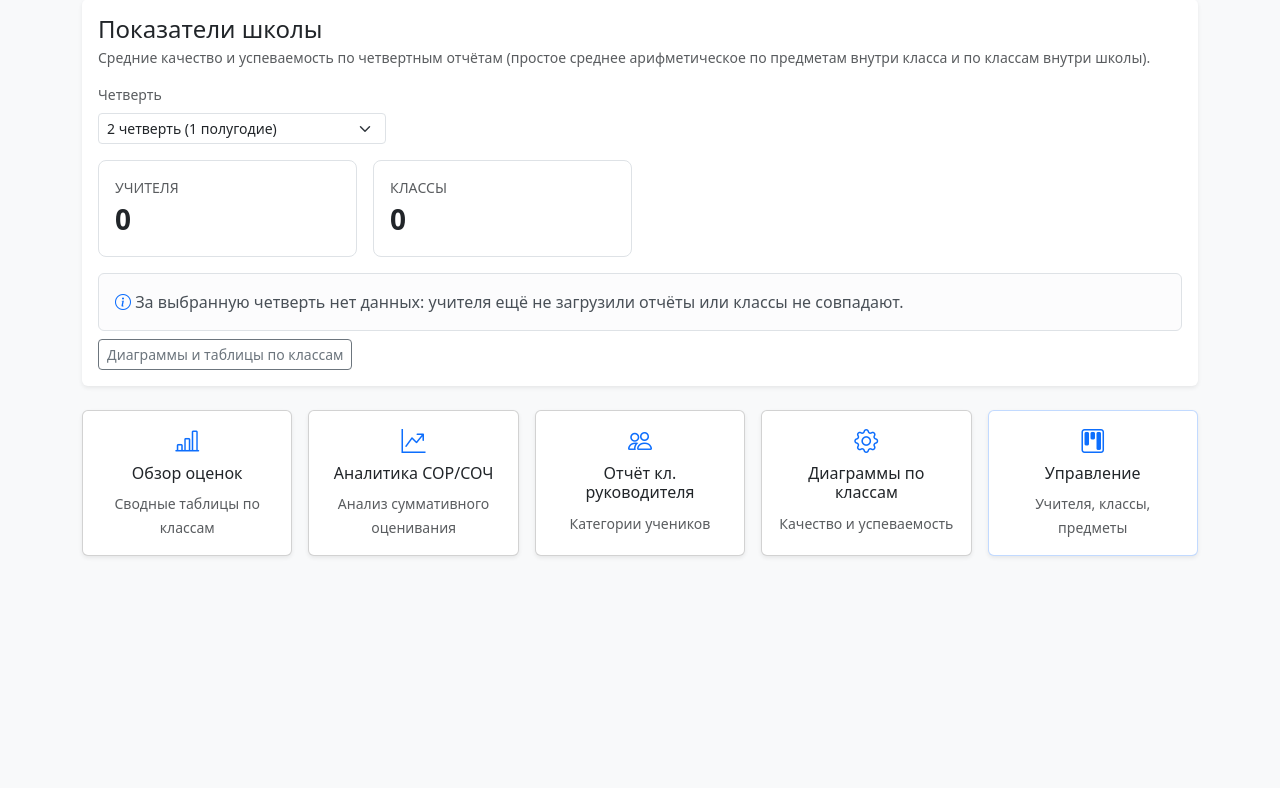
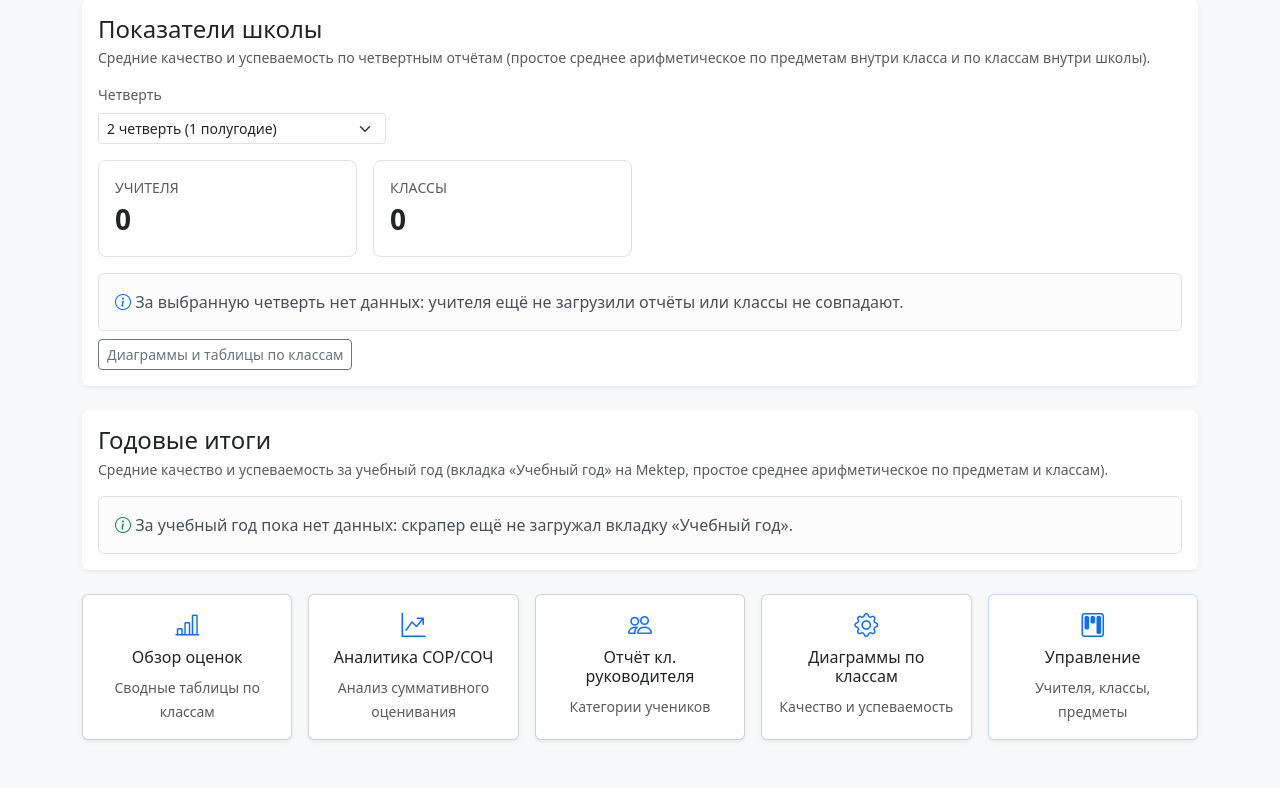
Before and after one commit to ed-baer97/pdf-to-excel-scraper-main, a Flask app: page /admin/ in a window 1280 px wide. Shown: the part 173-961 px from the top of the page. Before the commit the page ends 730 px from the top, so only its background shows below. Run offline with Flask 3, Linux system fonts and the light colour scheme; a user stored in the database is signed in.

Commit message:
Enhance period handling and metrics aggregation for academic year
- Added support for the "Учебный год" (academic year) period in various components, including `PERIOD_MAP`, user prompts, and report generation functions.
- Updated the `aggregate_class_metrics` and introduced `aggregate_year_metrics` to calculate metrics for the academic year, ensuring consistent data handling across different periods.
- Enhanced validation in the API to accommodate the new period type, improving error messaging for users.
- Updated translations and dashboard templates to reflect the new academic year metrics, providing clearer insights for users.

```diff
--- a/mektep-desktop/app/main_window.py
+++ b/mektep-desktop/app/main_window.py
@@ -302,14 +302,16 @@ class MektepMainWindow(QMainWindow):
                 "1 тоқсан",
                 "2 тоқсан (1 жартыжылдық)",
                 "3 тоқсан",
-                "4 тоқсан (2 жартыжылдық)"
+                "4 тоқсан (2 жартыжылдық)",
+                "Оқу жылы",
             ])
         else:
             self.period_combo.addItems([
                 "1 четверть",
                 "2 четверть (1 полугодие)",
                 "3 четверть",
-                "4 четверть (2 полугодие)"
+                "4 четверть (2 полугодие)",
+                "Учебный год",
             ])
         self.period_combo.setCurrentIndex(1)
         self.period_combo.setMinimumHeight(30)
--- a/mektep-desktop/app/report_pipeline/period_map.py
+++ b/mektep-desktop/app/report_pipeline/period_map.py
@@ -8,4 +8,5 @@ except ImportError:
         "2": "2 четверть (1 полугодие)",
         "3": "3 четверть",
         "4": "4 четверть (2 полугодие)",
+        "5": "Учебный год",
     }
--- a/webapp/constants.py
+++ b/webapp/constants.py
@@ -11,6 +11,7 @@ PERIOD_MAP = {
     "2": "2 четверть (1 полугодие)",
     "3": "3 четверть",
     "4": "4 четверть (2 полугодие)",
+    "5": "Учебный год",
 }
 
 _SUBGROUP_RE = re.compile(r"\s*\(\d+\)\s*$")
--- a/webapp/models.py
+++ b/webapp/models.py
@@ -262,8 +262,8 @@ class GradeReport(db.Model):
     school_id = db.Column(db.Integer, db.ForeignKey("schools.id"), nullable=False, index=True)
     class_name = db.Column(db.String(64), nullable=False)  # "7А"
     subject_name = db.Column(db.String(255), nullable=False)  # "Математика"
-    period_type = db.Column(db.String(20), nullable=False)  # "quarter" или "semester"
-    period_number = db.Column(db.Integer, nullable=False)  # 1-4 для четверти, 1-2 для полугодия
+    period_type = db.Column(db.String(20), nullable=False)  # "quarter", "semester" или "year"
+    period_number = db.Column(db.Integer, nullable=False)  # 1-4 для четверти, 1-2 для полугодия, 1 для учебного года
 
     # JSON данные оценок
     # Формат grades_json:
--- a/webapp/services/admin_dashboard.py
+++ b/webapp/services/admin_dashboard.py
@@ -175,23 +175,12 @@ def _accumulate_report_into_class_totals(
     class_totals[class_name]["weight_total"] += total
 
 
-def aggregate_class_metrics(school_id: int, period_number: int, active_class_names: set[str]) -> dict:
+def _build_metrics_from_reports(reports: list, active_class_names: set[str]) -> dict:
+    """Общее ядро агрегации: из списка отчётов строит класс‑тоталы и сводку.
+
+    Качество/успеваемость считаются простым средним арифметическим: внутри
+    класса — по всем его предметам; по школе/параллелям — по классам с данными.
     """
-    Качество/успеваемость по классам и по школе — простое среднее арифметическое.
-
-    Внутри класса: простое среднее процентов по всем учебным предметам.
-    По школе и параллелям: простое среднее процентов по классам.
-
-    Учитываются только отчёты, у которых class_name есть в списке классов школы
-    (таблица Class). Так удалённый из списка класс не отображается на диаграммах,
-    даже если строки GradeReport остались в базе (их можно удалить в «Обзоре оценок»).
-
-    Returns dict with:
-      class_totals, school_quality, school_success,
-      parallel (1-4, 5-9, 10-11): optional floats,
-      classes_with_data, total_weight, has_data.
-    """
-    reports = get_quarter_reports(school_id, period_number)
     roster = set(active_class_names)
     class_totals: dict = {}
     for report in reports:
@@ -249,6 +238,43 @@ def aggregate_class_metrics(school_id: int, period_number: int, active_class_nam
     }
 
 
+def aggregate_class_metrics(school_id: int, period_number: int, active_class_names: set[str]) -> dict:
+    """
+    Качество/успеваемость по классам и по школе за выбранную четверть —
+    простое среднее арифметическое.
+
+    Внутри класса: простое среднее процентов по всем учебным предметам.
+    По школе и параллелям: простое среднее процентов по классам.
+
+    Учитываются только отчёты, у которых class_name есть в списке классов школы
+    (таблица Class). Так удалённый из списка класс не отображается на диаграммах,
+    даже если строки GradeReport остались в базе (их можно удалить в «Обзоре оценок»).
+
+    Returns dict with:
+      class_totals, school_quality, school_success,
+      parallel (1-4, 5-9, 10-11): optional floats,
+      classes_with_data, total_weight, has_data.
+    """
+    reports = get_quarter_reports(school_id, period_number)
+    return _build_metrics_from_reports(reports, active_class_names)
+
+
+def aggregate_year_metrics(school_id: int, active_class_names: set[str]) -> dict:
+    """
+    Качество/успеваемость по классам и по школе за учебный год.
+
+    Берёт отчёты ``period_type="year"`` (заполняется скрапером со вкладки
+    ``#chetvert_5`` на Mektep), агрегация — простое среднее арифметическое,
+    структура результата совпадает с :func:`aggregate_class_metrics`.
+    """
+    reports = GradeReport.query.filter_by(
+        school_id=school_id,
+        period_type="year",
+        period_number=1,
+    ).all()
+    return _build_metrics_from_reports(reports, active_class_names)
+
+
 def chart_series_from_class_totals(class_totals: dict) -> tuple[list[str], list[float], list[float]]:
     """Build sorted label/value lists for bar charts.
 
--- a/webapp/templates/admin/dashboard.html
+++ b/webapp/templates/admin/dashboard.html
@@ -143,6 +143,109 @@
     </div>
   </div>
 
+  <div class="card border-0 shadow-sm mb-4">
+    <div class="card-body">
+      <div class="d-flex flex-wrap justify-content-between align-items-start gap-3 mb-3">
+        <div>
+          <h4 class="mb-1">{{ _('year_kpi_title') }}</h4>
+          <p class="text-muted small mb-0">{{ _('year_kpi_hint') }}</p>
+        </div>
+      </div>
+
+      {% if year_metrics.has_data %}
+      <div class="row g-3 mb-2">
+        <div class="col-6 col-md-3">
+          <div class="border rounded-3 p-3 h-100 bg-success bg-opacity-10">
+            <div class="small text-muted text-uppercase">{{ _('quality_label') }}, %</div>
+            <div class="fs-3 fw-semibold text-success">{{ year_metrics.school_quality }}%</div>
+          </div>
+        </div>
+        <div class="col-6 col-md-3">
+          <div class="border rounded-3 p-3 h-100 bg-success bg-opacity-25">
+            <div class="small text-muted text-uppercase">{{ _('success_label') }}, %</div>
+            <div class="fs-3 fw-semibold text-success">{{ year_metrics.school_success }}%</div>
+          </div>
+        </div>
+        <div class="col-6 col-md-3">
+          <div class="border rounded-3 p-3 h-100">
+            <div class="small text-muted text-uppercase">{{ _('school_kpi_classes_with_data') }}</div>
+            <div class="fs-3 fw-semibold">{{ year_metrics.classes_with_data }}</div>
+          </div>
+        </div>
+      </div>
+      <div class="row g-3">
+        <div class="col-12 col-md-4">
+          <div class="border rounded-3 h-100 shadow-sm bg-white overflow-hidden">
+            <div class="px-3 py-2 border-bottom bg-success small fw-semibold text-white">{{ _('classes_1_4') }}</div>
+            <div class="p-3">
+              <div class="row g-2">
+                <div class="col-6">
+                  <div class="border rounded-3 p-2 h-100 text-center bg-success bg-opacity-10">
+                    <div class="small text-muted text-uppercase">{{ _('quality_label') }}</div>
+                    <div class="fs-5 fw-semibold text-success mb-0">{% if year_metrics.parallel['1-4'].quality is not none %}{{ year_metrics.parallel['1-4'].quality }}%{% else %}<span class="text-muted">—</span>{% endif %}</div>
+                  </div>
+                </div>
+                <div class="col-6">
+                  <div class="border rounded-3 p-2 h-100 text-center bg-success bg-opacity-25">
+                    <div class="small text-muted text-uppercase">{{ _('success_label') }}</div>
+                    <div class="fs-5 fw-semibold text-success mb-0">{% if year_metrics.parallel['1-4'].success is not none %}{{ year_metrics.parallel['1-4'].success }}%{% else %}<span class="text-muted">—</span>{% endif %}</div>
+                  </div>
+                </div>
+              </div>
+            </div>
+          </div>
+        </div>
+        <div class="col-12 col-md-4">
+          <div class="border rounded-3 h-100 shadow-sm bg-white overflow-hidden">
+            <div class="px-3 py-2 border-bottom bg-success small fw-semibold text-white">{{ _('classes_5_9') }}</div>
+            <div class="p-3">
+              <div class="row g-2">
+                <div class="col-6">
+                  <div class="border rounded-3 p-2 h-100 text-center bg-success bg-opacity-10">
+                    <div class="small text-muted text-uppercase">{{ _('quality_label') }}</div>
+                    <div class="fs-5 fw-semibold text-success mb-0">{% if year_metrics.parallel['5-9'].quality is not none %}{{ year_metrics.parallel['5-9'].quality }}%{% else %}<span class="text-muted">—</span>{% endif %}</div>
+                  </div>
+                </div>
+                <div class="col-6">
+                  <div class="border rounded-3 p-2 h-100 text-center bg-success bg-opacity-25">
+                    <div class="small text-muted text-uppercase">{{ _('success_label') }}</div>
+                    <div class="fs-5 fw-semibold text-success mb-0">{% if year_metrics.parallel['5-9'].success is not none %}{{ year_metrics.parallel['5-9'].success }}%{% else %}<span class="text-muted">—</span>{% endif %}</div>
+                  </div>
+                </div>
+              </div>
+            </div>
+          </div>
+        </div>
+        <div class="col-12 col-md-4">
+          <div class="border rounded-3 h-100 shadow-sm bg-white overflow-hidden">
+            <div class="px-3 py-2 border-bottom bg-success small fw-semibold text-white">{{ _('classes_10_11') }}</div>
+            <div class="p-3">
+              <div class="row g-2">
+                <div class="col-6">
+                  <div class="border rounded-3 p-2 h-100 text-center bg-success bg-opacity-10">
+                    <div class="small text-muted text-uppercase">{{ _('quality_label') }}</div>
+                    <div class="fs-5 fw-semibold text-success mb-0">{% if year_metrics.parallel['10-11'].quality is not none %}{{ year_metrics.parallel['10-11'].quality }}%{% else %}<span class="text-muted">—</span>{% endif %}</div>
+                  </div>
+                </div>
+                <div class="col-6">
+                  <div class="border rounded-3 p-2 h-100 text-center bg-success bg-opacity-25">
+                    <div class="small text-muted text-uppercase">{{ _('success_label') }}</div>
+                    <div class="fs-5 fw-semibold text-success mb-0">{% if year_metrics.parallel['10-11'].success is not none %}{{ year_metrics.parallel['10-11'].success }}%{% else %}<span class="text-muted">—</span>{% endif %}</div>
+                  </div>
+                </div>
+              </div>
+            </div>
+          </div>
+        </div>
+      </div>
+      {% else %}
+      <div class="alert alert-light border mb-0">
+        <i class="bi bi-info-circle text-success"></i> {{ _('year_kpi_no_data') }}
+      </div>
+      {% endif %}
+    </div>
+  </div>
+
   <!-- Навигация по разделам -->
   <div class="row row-cols-1 row-cols-sm-2 row-cols-lg-5 g-3 mb-4">
     <div class="col">
--- a/webapp/translator.py
+++ b/webapp/translator.py
@@ -109,6 +109,9 @@ TRANSLATIONS = {
         'school_kpi_title': 'Показатели школы',
         'school_kpi_hint': 'Средние качество и успеваемость по четвертным отчётам (простое среднее арифметическое по предметам внутри класса и по классам внутри школы).',
         'school_kpi_no_data': 'За выбранную четверть нет данных: учителя ещё не загрузили отчёты или классы не совпадают.',
+        'year_kpi_title': 'Годовые итоги',
+        'year_kpi_hint': 'Средние качество и успеваемость за учебный год (вкладка «Учебный год» на Mektep, простое среднее арифметическое по предметам и классам).',
+        'year_kpi_no_data': 'За учебный год пока нет данных: скрапер ещё не загружал вкладку «Учебный год».',
         'school_kpi_classes_with_data': 'Классов с данными',
         'school_kpi_detail_charts': 'Диаграммы и таблицы по классам',
 
@@ -414,6 +417,9 @@ TRANSLATIONS = {
         'school_kpi_title': 'Мектеп көрсеткіштері',
         'school_kpi_hint': 'Тоқсандық есептер бойынша сапа мен оқу сәттілігінің орташа мәндері (сынып ішіндегі пәндер және мектеп ішіндегі сыныптар бойынша жай арифметикалық орташа).',
         'school_kpi_no_data': 'Таңдалған тоқсанға дерек жоқ: оқытушылар есептерді жүктемеген немесе сыныптар сәйкес келмейді.',
+        'year_kpi_title': 'Оқу жылы бойынша қорытындылар',
+        'year_kpi_hint': 'Оқу жылы бойынша сапа мен оқу сәттілігінің орташа мәндері (Mektep-тегі «Оқу жылы» қойындысы, пәндер және сыныптар бойынша жай арифметикалық орташа).',
+        'year_kpi_no_data': 'Оқу жылы бойынша әзірше дерек жоқ: скрапер «Оқу жылы» қойындысынан жүктеген жоқ.',
         'school_kpi_classes_with_data': 'Дерегі бар сыныптар',
         'school_kpi_detail_charts': 'Сыныптар бойынша диаграммалар мен кестелер',
 
--- a/webapp/views/admin.py
+++ b/webapp/views/admin.py
@@ -38,6 +38,7 @@ from ..constants import kazakh_sort_key, normalize_subject_name
 from ..services.admin_common import apply_analytics_filters, redirect_back
 from ..services.admin_dashboard import (
     aggregate_class_metrics,
+    aggregate_year_metrics,
     chart_series_from_class_totals,
     class_accordion_group,
     class_name_sort_key,
@@ -108,6 +109,7 @@ def dashboard():
     classes = Class.query.filter_by(school_id=current_user.school_id).all()
     active_class_names = {c.name for c in classes}
     school_metrics = aggregate_class_metrics(current_user.school_id, period_number, active_class_names)
+    year_metrics = aggregate_year_metrics(current_user.school_id, active_class_names)
     teachers_count = User.query.filter_by(
         role=Role.TEACHER.value, school_id=current_user.school_id
     ).count()
@@ -118,6 +120,7 @@ def dashboard():
         classes_count=classes_count,
         period_number=period_number,
         school_metrics=school_metrics,
+        year_metrics=year_metrics,
     )
 
 
```
Also changed, not shown: mektep-desktop/app/report_pipeline/report_utils.py (+10 -3 lines), scrape_mektep.py (+16 -4 lines), webapp/views/api.py (+8 -3 lines).
